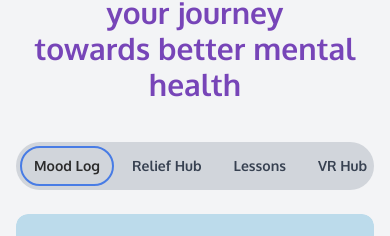
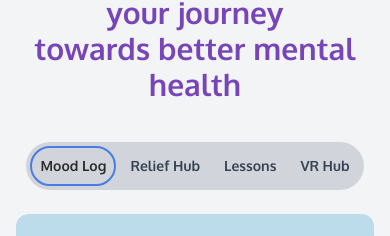
Before and after one commit to Anam-Limited/AnamVR-Web, a React (Vite) app: page / in a window 390 px wide. Shown: the part 1125-1361 px from the top of the page. Built offline with nearby package versions, Linux system fonts and the light colour scheme; no server answers; a web font is replaced by a local one.

Commit message:
fixed a bug

```diff
--- a/components/Description.tsx
+++ b/components/Description.tsx
@@ -162,7 +162,7 @@ export default function Description() {
               <button
                 key={feature.id}
                 onClick={() => handleTabClick(index)}
-                className={`px-3 md:px-6 py-2 md:py-3 rounded-full text-sm md:text-lg font-semibold transition-all duration-200 whitespace-nowrap ${
+                className={`px-2 md:px-6 py-2 md:py-3 rounded-full text-sm md:text-lg font-semibold transition-all duration-200 whitespace-nowrap ${
                   activeIndex === index
                     ? `border-2 ${borderColors[feature.id]}`
                     : "border-2 border-transparent bg-transparent text-gray-700 hover:bg-gray-200"
```
